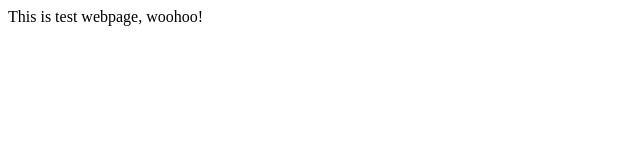
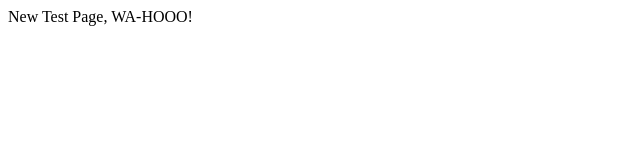
Before and after one commit to Wilhelmina-G-Willingham/Menteith_DES222Wk3Repo, a plain HTML site: page index.html in a window 1280 px wide. Shown: the full height of the page, 0-640 px from the left. Drawn offline with Linux system fonts and the light colour scheme.

Commit message:
Update index.html

```diff
--- a/index.html
+++ b/index.html
@@ -1,10 +1,10 @@
 <!DOCTYPE html>
 <html>
-    <head>
-        <meta charset="UTF-8" />
-        <title>WebPage 1</title>
-    </head>
-    <body>
-        This is test webpage, woohoo!
-    </body>
+<head>
+    <meta charset="UTF-8" />
+    <title>HtmlIndex</title>
+</head>
+<body>
+    New Test Page, WA-HOOO!
+</body>
 </html>
```
